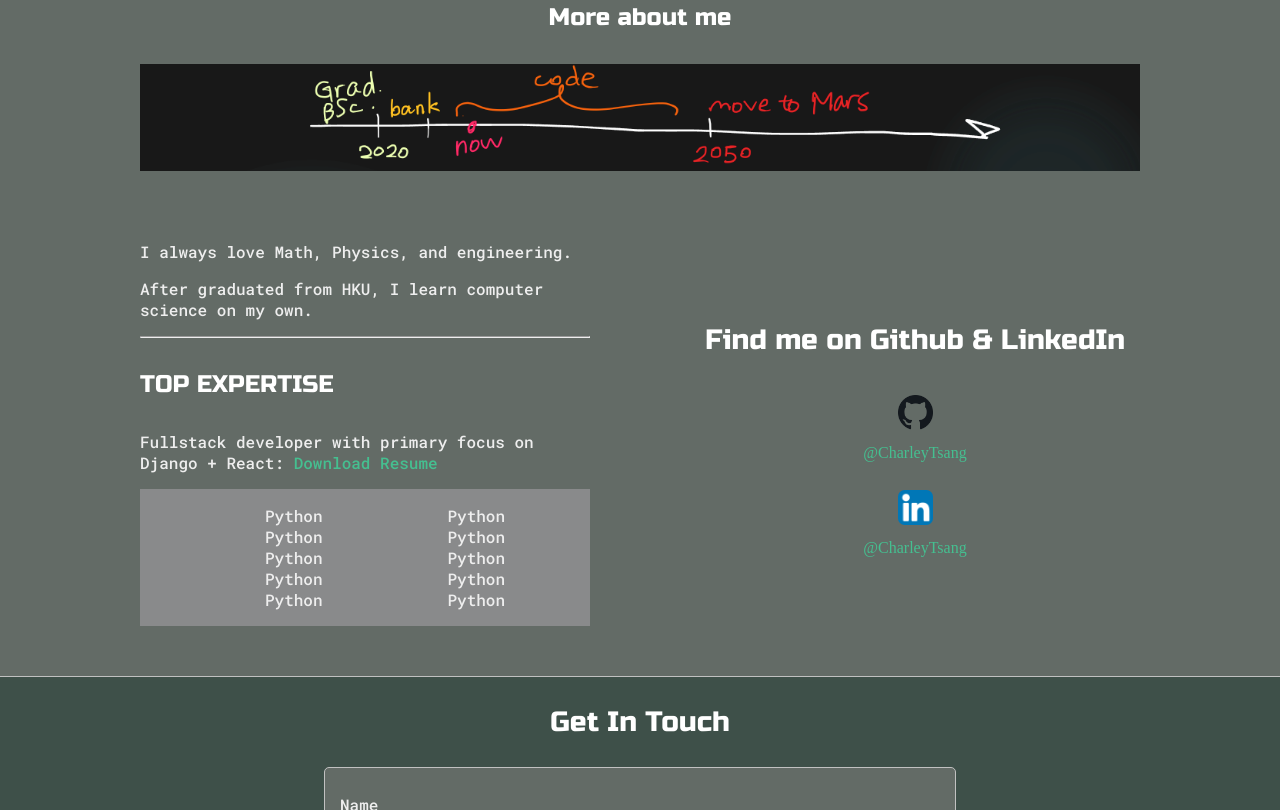
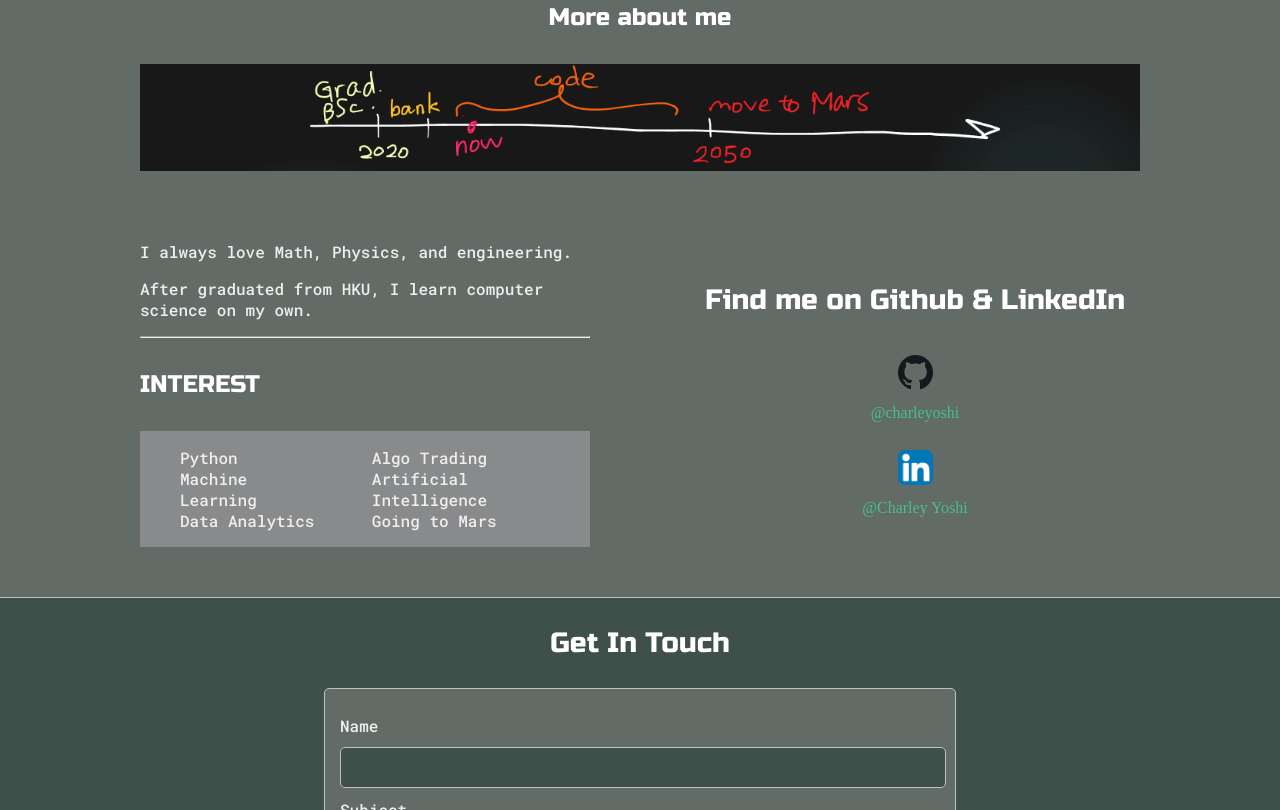
Before and after one commit to charleyoshi/test, a plain HTML site: page index.html in a window 1280 px wide. Shown: the part 1094-1904 px from the top of the page. Drawn offline with Linux system fonts and the light colour scheme.

Commit message:
Update index.html

```diff
--- a/index.html
+++ b/index.html
@@ -55,7 +55,7 @@
 							<div id="corner-tl" class="corner"></div>
 							<div id="corner-tr" class="corner"></div>
 							<h3>Who I Am</h3>
-							<p>23, self-learner in Computer Science.</p>
+							<p>24, self-learner in Computer Science.</p>
 							<div id="corner-br" class="corner"></div>
 							<div id="corner-bl" class="corner"></div>
 						</div>
@@ -124,25 +124,21 @@
 
 					<hr>
 
-					<h4>TOP EXPERTISE</h4>
+					<h4>INTEREST</h4>
 
-					<!--><p>Fullstack developer with primary focus on Django + React: <a target="_blank" href="resume.pdf">Download Resume</a></p><!-->
+
 
 					<div id="skills">
 						<ul>
 							<li>Python</li>
-							<li>Python</li>
-							<li>Python</li>
-							<li>Python</li>
-							<li>Python</li>
+							<li>Machine Learning</li>
+							<li>Data Analytics</li>
 						</ul>
 
 						<ul>
-							<li>Python</li>
-							<li>Python</li>
-							<li>Python</li>
-							<li>Python</li>
-							<li>Python</li>
+							<li>Algo Trading</li>
+							<li>Artificial Intelligence</li>
+							<li>Going to Mars</li>
 						</ul>
 
 					</div>
@@ -153,11 +149,11 @@
 
 					<h3>Find me on Github & LinkedIn</h3>
 
-					<a target="_blank" href="https://www.github.com/CharleyTsang"><img src="images/github.png" id="social_icon"></a>
-					<a target="_blank" href="https://www.github.com/CharleyTsang">@CharleyTsang</a>
+					<a target="_blank" href="https://www.github.com/charleyoshi"><img src="images/github.png" id="social_icon"></a>
+					<a target="_blank" href="https://www.github.com/charleyoshi">@charleyoshi</a>
 					<br>
-					<a target="_blank" href="https://googe"><img src="images/linkedin.png" id="social_icon"></a>
-					<a target="_blank" href="https://googe">@CharleyTsang</a>
+					<a target="_blank" href="https://google.com"><img src="images/linkedin.png" id="social_icon"></a>
+					<a target="_blank" href="https://google.com">@Charley Yoshi</a>
 				</div>
 			</div>
 
```
